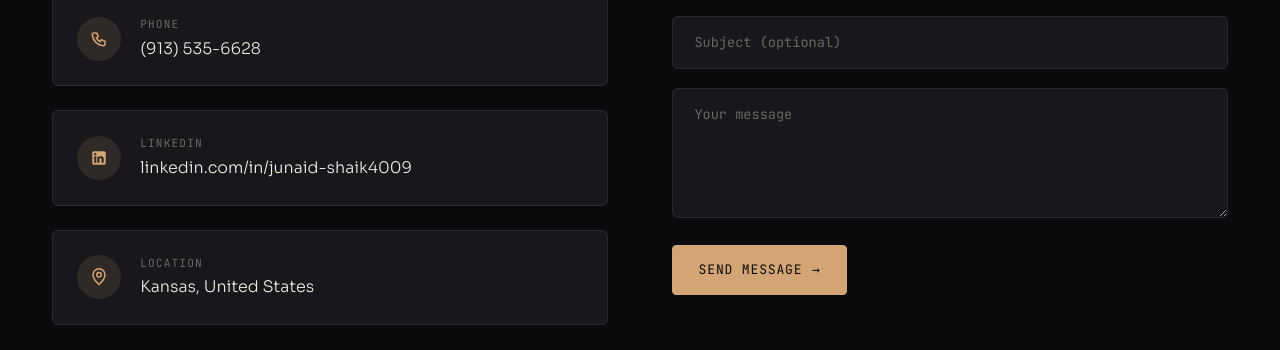
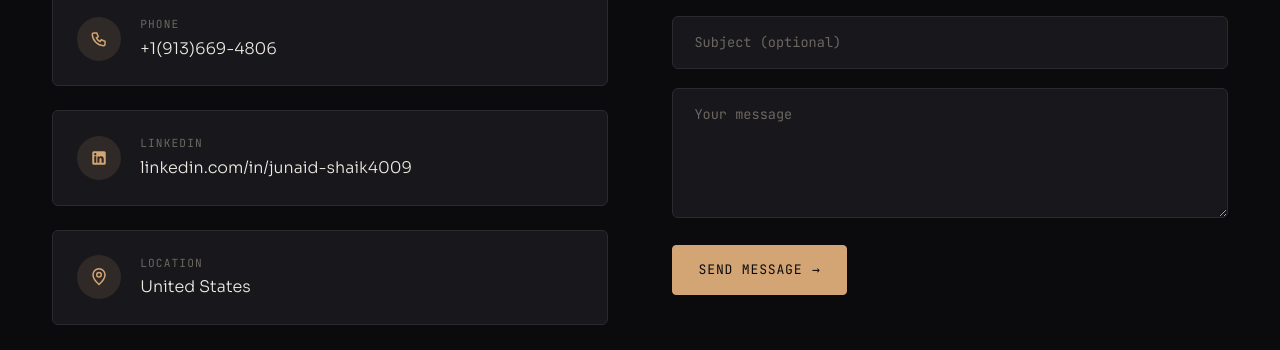
Before and after one commit to Junaid1219/portfolio, a plain HTML site: page index.html in a window 1280 px wide. Shown: the part 6177-6527 px from the top of the page. Drawn offline with Linux system fonts and the light colour scheme.

Commit message:
Update index.html

```diff
--- a/index.html
+++ b/index.html
@@ -1323,7 +1323,7 @@ footer {
         </div>
         <div>
           <div class="contact-label">Phone</div>
-          <div class="contact-value">(913) 535-6628</div>
+          <div class="contact-value">+1(913)669-4806</div>
         </div>
       </a>
       <a href="https://www.linkedin.com/in/junaid-shaik4009" target="_blank" rel="noopener" class="contact-row">
@@ -1341,7 +1341,7 @@ footer {
         </div>
         <div>
           <div class="contact-label">Location</div>
-          <div class="contact-value">Kansas, United States</div>
+          <div class="contact-value">United States</div>
         </div>
       </div>
     </div>
```
